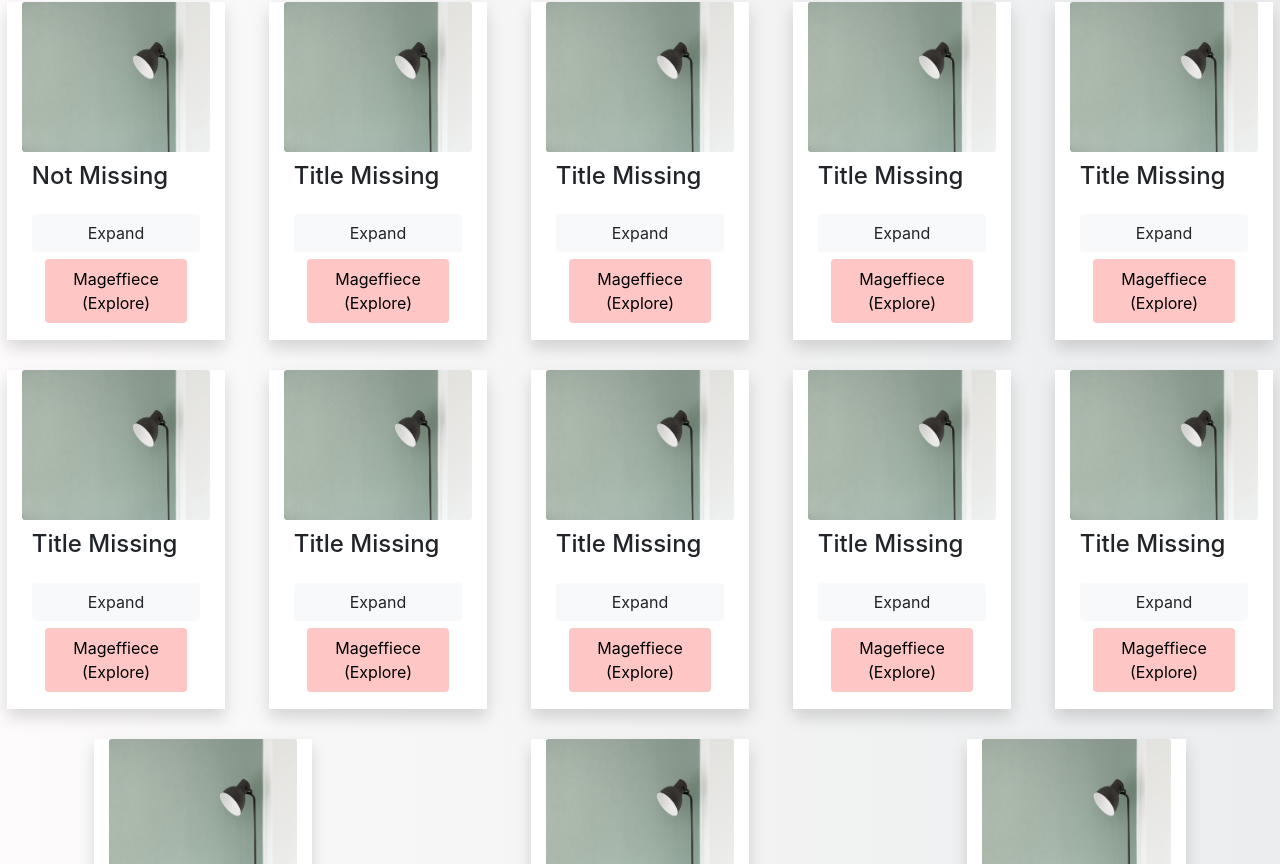
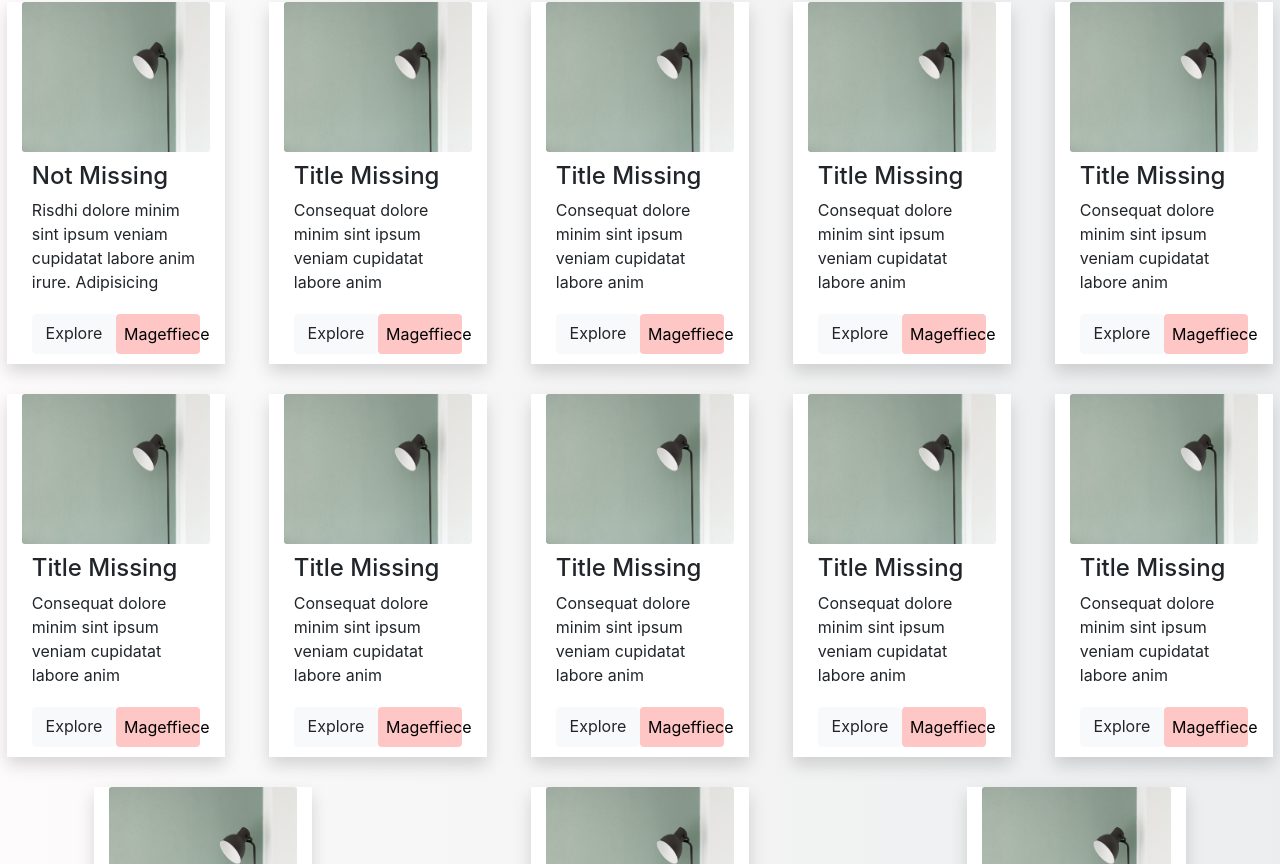
Before and after one commit to Rishi22rs/link.aaruush, a React (Create React App) app: page / in a window 1280 px wide. Shown: the part 736-1600 px from the top of the page. Built offline with nearby package versions, Linux system fonts and the light colour scheme.

Commit message:
almost done

```diff
--- a/src/Card.css
+++ b/src/Card.css
@@ -11,6 +11,7 @@
 .description {
   overflow: hidden;
   transition: 0.5s;
+  max-height: 100px;
 }
 .myRow {
   margin-top: 30px;
--- a/src/Components/Card.js
+++ b/src/Components/Card.js
@@ -9,14 +9,9 @@ const Card = ({
   title = "Title Missing",
   description = "Consequat dolore minim sint ipsum veniam cupidatat labore anim irure.Adipisicing pariatur voluptate.",
 }) => {
-  const [height, setHeight] = useState(0);
   useEffect(() => {
     aos.init({ duration: 1000 });
   }, []);
-
-  const toggleHeight = () => {
-    height == 0 ? setHeight(100) : setHeight(0);
-  };
 
   return (
     <div
@@ -32,23 +27,15 @@ const Card = ({
       />
       <div className="inner-contain">
         <h4 className="tit">{title}</h4>
-        <p className="description" style={{ maxHeight: `${height}px` }}>
-          {description}
-        </p>
+        <p className="description">{description}</p>
         <div className="container">
           <div className="row justify-content-around">
-            <button
-              type="button"
-              className="btn btn-light col-12"
-              onClick={() => toggleHeight()}
-            >
-              {height == 0 ? "Expand" : "Collapse"}
+            <Link to="/Details" className="btn btn-light col-6">
+              Explore
+            </Link>
+            <button type="button" className="btn btni col-6">
+              Mageffiece
             </button>
-            <Link to="/Details" className="btn col-12">
-              <button type="button" className="btn btni col-12">
-                Mageffiece (Explore)
-              </button>
-            </Link>
           </div>
         </div>
       </div>
--- a/src/Components/Details.js
+++ b/src/Components/Details.js
@@ -1,20 +1,42 @@
-import React from "react";
+import React, { useEffect } from "react";
 import "../Detail.css";
+import back from "../Graphics/background.jpg";
+import { Carousel } from "react-bootstrap";
+import aos from "aos";
+import "aos/dist/aos.css";
 
 const Details = () => {
+  useEffect(() => {
+    aos.init({ duration: 1000 });
+  }, []);
   return (
-    <div className="container my-container">
-      <div className="heading">
-        <h1 className="row justify-content-center">Mageffiece</h1>
+    <>
+      <div className="div">
+        <Carousel controls={false}>
+          <Carousel.Item interval={2000}>
+            <img
+              className="d-block w-100"
+              src={back}
+              alt="First slide"
+              height={window.innerHeight - 150}
+            />
+            <Carousel.Caption>
+              <h1>Case-Cade</h1>
+              <p>Nulla vitae elit libero, a pharetra augue mollis interdum.</p>
+            </Carousel.Caption>
+          </Carousel.Item>
+        </Carousel>
       </div>
+      <div className="container my-container" data-aos="fade-up">
         <p>
           Ex reprehenderit adipisicing sit ad labore enim proident aute aliqua
           proident cillum eiusmod non tempor. Pariatur incididunt commodo dolore
           deserunt reprehenderit id esse reprehenderit. Excepteur qui culpa non
-        consectetur est incididunt pariatur et. Amet irure proident exercitation
-        minim veniam est do cupidatat labore et ullamco eiusmod. Mollit proident
-        pariatur commodo irure consectetur eiusmod sint qui ex voluptate. Minim
-        dolore ut aute Lorem amet adipisicing laborum quis sit occaecat.
+          consectetur est incididunt pariatur et. Amet irure proident
+          exercitation minim veniam est do cupidatat labore et ullamco eiusmod.
+          Mollit proident pariatur commodo irure consectetur eiusmod sint qui ex
+          voluptate. Minim dolore ut aute Lorem amet adipisicing laborum quis
+          sit occaecat.
           <br />
           <br />
           <b>1.</b> The contest happens at approximately 6:10am weekdays on the
@@ -27,8 +49,8 @@ const Details = () => {
           <br />
           <b>4.</b> Winner gets a Kelly Bacon Burger from Red’s Diner.
           <br />
-        <b>5.</b> Winner may not have won anything from the station in the past
-        30 days.
+          <b>5.</b> Winner may not have won anything from the station in the
+          past 30 days.
           <br />
           <b>6.</b> All STATION contests are open to any/all STATION listeners,
           unless otherwise specified by STATION or its affiliates.
@@ -41,22 +63,33 @@ const Details = () => {
           <b>9.</b> All prizes, unless otherwise specified, must be picked up
           within 30 days of winning.
           <br />
-        STATION will not notify winners of the time remaining on their prize. It
-        is the responsibility of the winner to claim the prize within the thirty
-        days provided.
+          STATION will not notify winners of the time remaining on their prize.
+          It is the responsibility of the winner to claim the prize within the
+          thirty days provided.
         </p>
-      <div class="embed-container">
+        {/* <div class="embed-container">
           <iframe
             src="https://www.youtube.com/embed/l4CfJyALNLE"
             frameborder="0"
             allowfullscreen
           ></iframe>
+        </div> */}
+        <div className="row">
+          <h3 className="col-6">Join contest here...</h3>
+          <a
+            className="btni col-3"
+            style={{ textAlign: "center" }}
+            href="https://meet.google.com/"
+          >
+            <b>Join Now</b>
+          </a>
         </div>
         <h3>Have any doubt?</h3>
         <a className="btni" href="https://meet.google.com/">
           Contact here
         </a>
       </div>
+    </>
   );
 };
 
--- a/src/Detail.css
+++ b/src/Detail.css
@@ -13,16 +13,16 @@ body {
 }
 /*#fdfbfb → #ebedee*/
 .my-container {
-  background-color: khaki;
+  background-color: #c6e9e3;
   padding: 30px 50px;
   margin-top: 0 30px 0 30px;
   max-width: 900px;
-  line-height: 2;
+  line-height: 3;
 }
 .heading {
   padding: 10px;
 }
-.embed-container {
+/* .embed-container {
   position: relative;
   padding-bottom: 56.25%;
   height: 0;
@@ -37,4 +37,4 @@ body {
   left: 0;
   width: 100%;
   height: 100%;
-}
+} */
```
Lines whose indentation alone changed are shown as unchanged.
